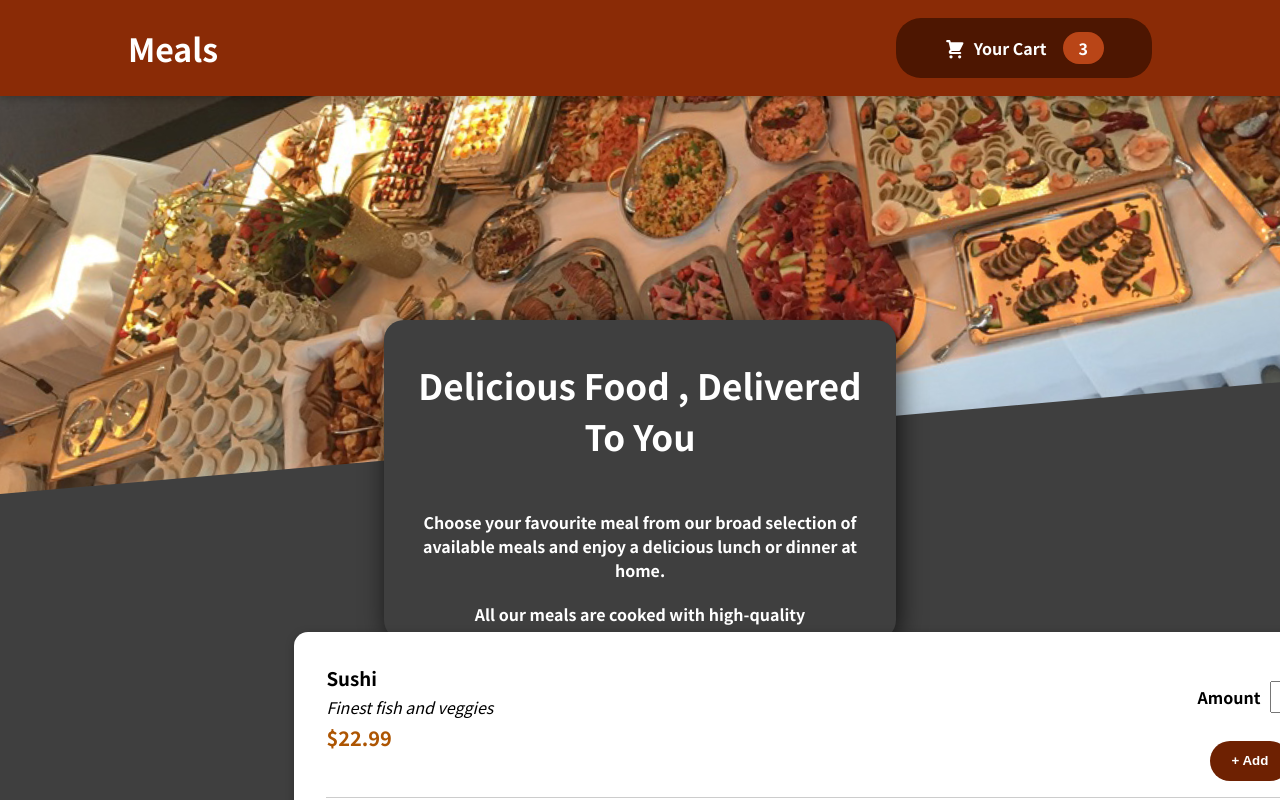
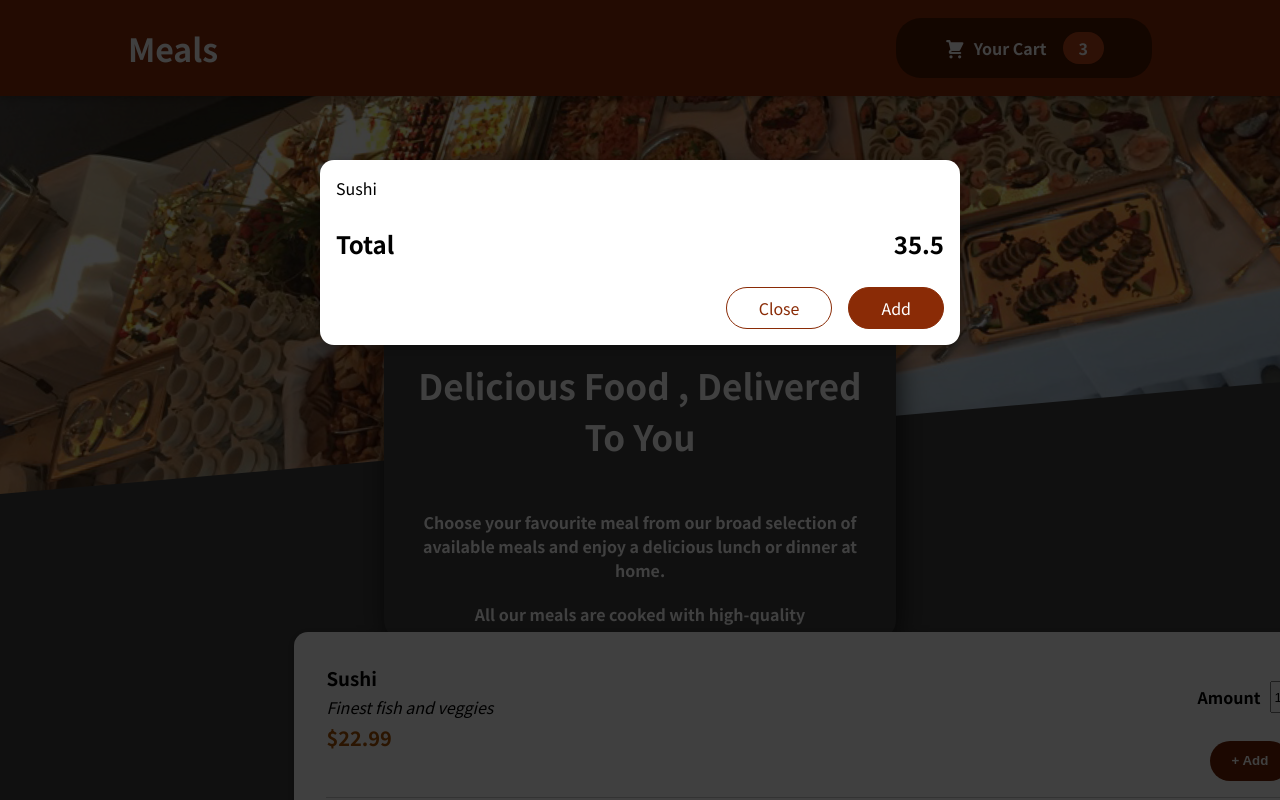
Before and after one commit to Karanjsk2k01/Restaurant_Meal_App, a React (Create React App) app: page / in a window 1280 px wide. Shown: the top 800 px of the page. Built offline with nearby package versions, Linux system fonts and the light colour scheme.

Commit message:
Created overlay cart details using react-portals

```diff
--- a/public/index.html
+++ b/public/index.html
@@ -27,6 +27,7 @@
 
 <body>
   <noscript>You need to enable JavaScript to run this app.</noscript>
+  <div id="overlays"></div>
   <div id="root"></div>
   <!--
       This HTML file is a template.
--- a/src/App.js
+++ b/src/App.js
@@ -1,3 +1,4 @@
+import Cart from "./components/Cart/Cart";
 import Header from "./components/Layouts/Header";
 import AvailableMeals from "./components/Meals/AvailableMeals";
 import Meals from "./components/Meals/Meal";
@@ -6,6 +7,7 @@
 function App() {
   return (
     <div>
+      <Cart />
       <Header />
       <Meals />
     </div>
--- /dev/null
+++ b/src/components/Cart/Cart.js
@@ -0,0 +1,33 @@
+import React from 'react';
+import classes from './Cart.module.css';
+import Modal from '../UI/Modal';
+
+const Cart = (props) => {
+  const cartItems = [{ id: 'm1', name: 'Sushi', amount: 2, price: 65.5 }];
+
+  const CartItems = (
+    <ul className={classes['cart-items']}>
+      {cartItems.map((item) => (
+        <li key={item.id}>
+          {item.name}
+        </li>
+      ))}
+    </ul>
+  );
+
+  return (
+    <Modal>
+      {CartItems}
+      <div className={classes.total}>
+        <span>Total</span>
+        <span>35.5</span>
+      </div>
+      <div className={classes.actions}>
+        <button className={classes['button--alt']}>Close</button>
+        <button className={classes.button}>Add</button>
+      </div>
+    </Modal>
+  );
+};
+
+export default Cart;
--- /dev/null
+++ b/src/components/Cart/Cart.module.css
@@ -0,0 +1,46 @@
+.cart-items {
+  list-style: none;
+  margin: 0;
+  padding: 0;
+  max-height: 20rem;
+  overflow: auto;
+}
+
+.total {
+  display: flex;
+  justify-content: space-between;
+  align-items: center;
+  font-weight: bold;
+  font-size: 1.5rem;
+  margin: 1rem 0;
+}
+
+.actions {
+  text-align: right;
+}
+
+.actions button {
+  font: inherit;
+  cursor: pointer;
+  background-color: transparent;
+  border: 1px solid #8a2b06;
+  padding: 0.5rem 2rem;
+  border-radius: 25px;
+  margin-left: 1rem;
+}
+
+.actions button:hover,
+.actions button:active {
+  background-color: #5a1a01;
+  border-color: #5a1a01;
+  color: white;
+}
+
+.actions .button--alt {
+  color: #8a2b06;
+}
+
+.actions .button {
+  background-color: #8a2b06;
+  color: white;
+}
--- a/src/components/Meals/MealItem/MealItem.js
+++ b/src/components/Meals/MealItem/MealItem.js
@@ -13,7 +13,7 @@
       <div className={classes.amount}>
         <div className={classes.input}>
           <h4>Amount</h4>
-          <input type='text' />
+          <input type='number' min={1} max={5} defaultValue={1} />
         </div>
         <div className={classes.button}>
           <button>+ Add</button>
--- /dev/null
+++ b/src/components/UI/Modal.js
@@ -0,0 +1,28 @@
+import React, { Fragment } from 'react';
+import ReactDOM from 'react-dom';
+import classes from './Modal.module.css';
+
+const Backdrop = (props) => {
+  return <div className={classes.backdrop} />;
+};
+
+const ModalItem = (props) => {
+  return (
+    <div className={classes.modal}>
+      <div className={classes.content}>{props.children}</div>
+    </div>
+  );
+};
+
+const OverlayElement = document.getElementById('overlays');
+
+const Modal = (props) => {
+  return (
+    <Fragment>
+      {ReactDOM.createPortal(<Backdrop />, OverlayElement)}
+      {ReactDOM.createPortal(<ModalItem>{props.children}</ModalItem>, OverlayElement)}
+    </Fragment>
+  );
+};
+
+export default Modal;
--- /dev/null
+++ b/src/components/UI/Modal.module.css
@@ -0,0 +1,41 @@
+.backdrop {
+  position: fixed;
+  top: 0;
+  left: 0;
+  width: 100%;
+  height: 100vh;
+  z-index: 20;
+  background-color: rgba(0, 0, 0, 0.75);
+}
+
+.modal {
+  position: fixed;
+  top: 20vh;
+  left: 5%;
+  width: 90%;
+  background-color: white;
+  padding: 1rem;
+  border-radius: 14px;
+  box-shadow: 0 2px 8px rgba(0, 0, 0, 0.25);
+  z-index: 30;
+  animation: slide-down 300ms ease-out forwards;
+}
+
+@media (min-width: 768px) {
+  .modal {
+    width: 40rem;
+    left: calc(50% - 20rem);
+  }
+}
+
+@keyframes slide-down {
+  from {
+    opacity: 0;
+    transform: translateY(-3rem);
+  }
+
+  to {
+    opacity: 1;
+    transform: translateY(0);
+  }
+}
```
